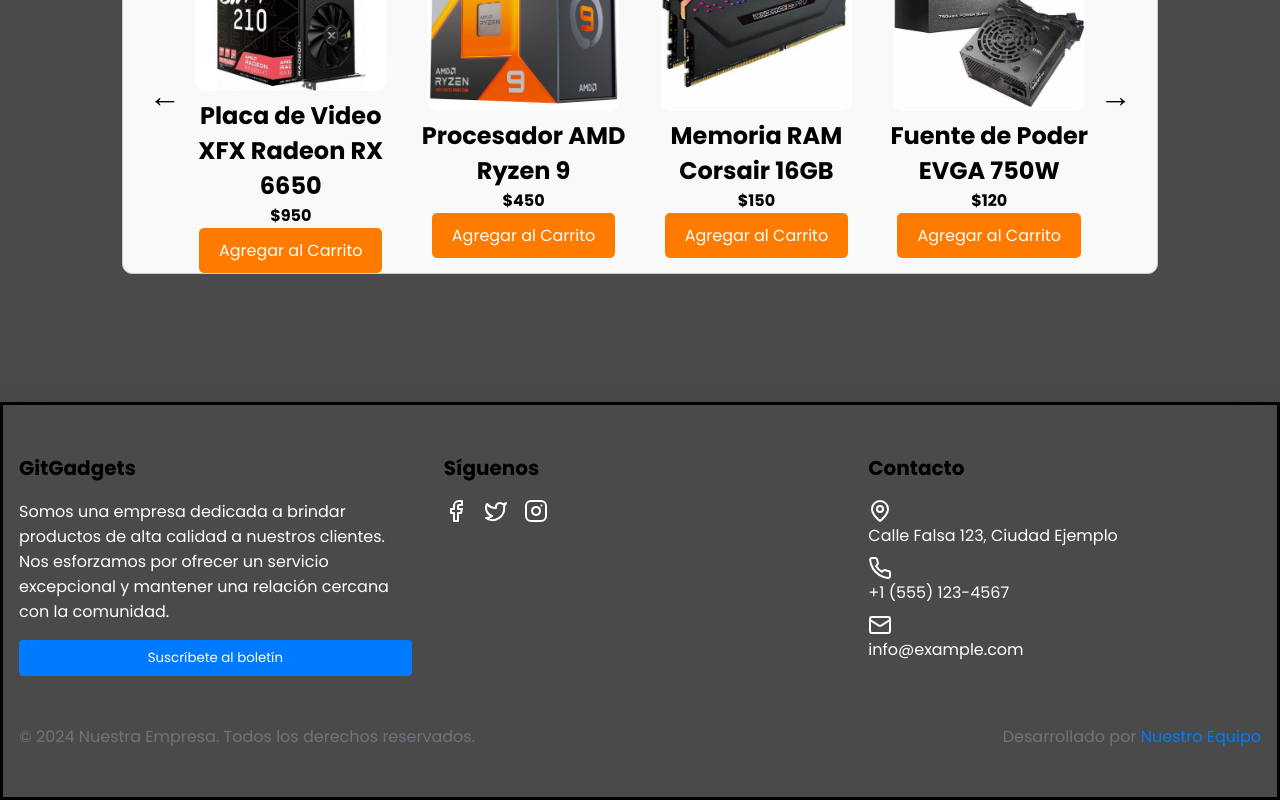
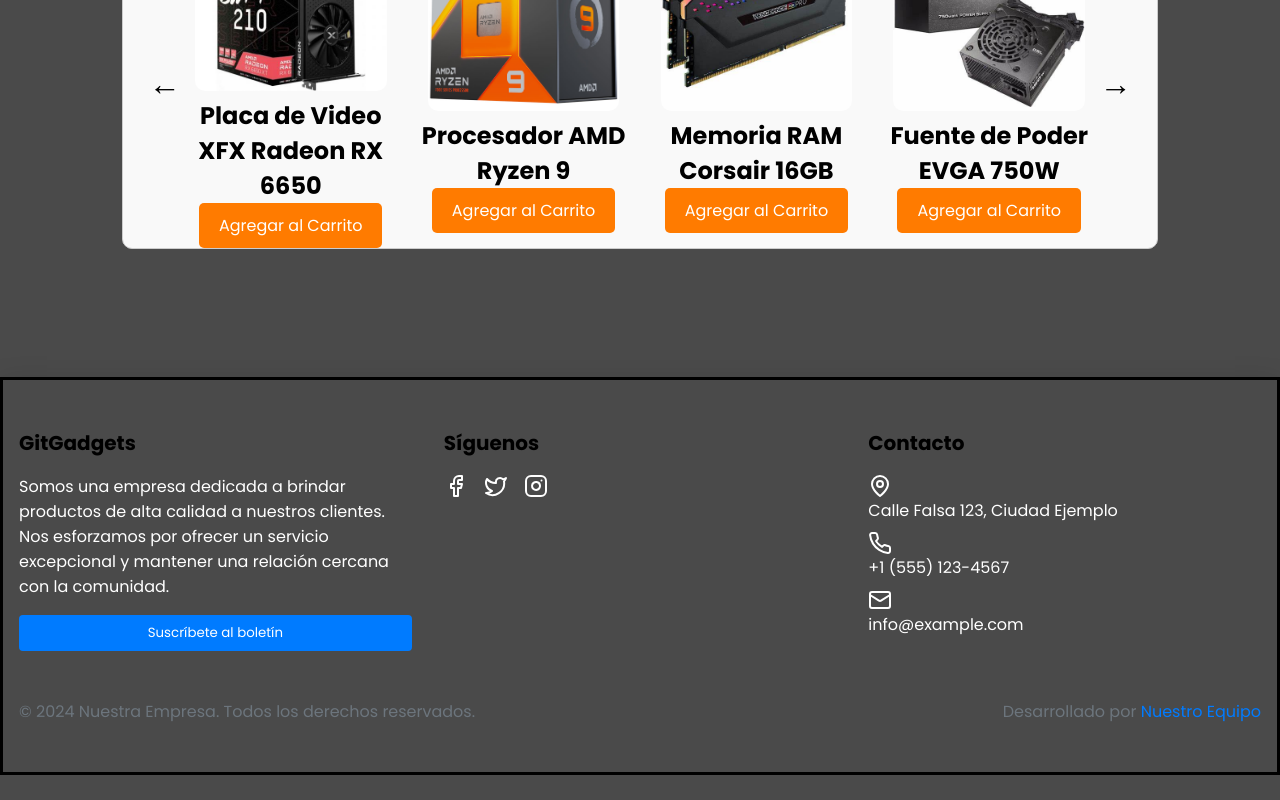
Before and after one commit to EliasSoraire/ProgrammingPage, a React (Vite) app: page / in a window 1280 px wide. Shown: the part 1490-2290 px from the top of the page. After the commit the page ends 2265 px from the top, so only its background shows below. Built offline with nearby package versions, Linux system fonts and the light colour scheme.

Commit message:
Ultima hora

```diff
--- a/src/Componentes/Carrusel/SliderProduct.jsx
+++ b/src/Componentes/Carrusel/SliderProduct.jsx
@@ -32,7 +32,6 @@
                         <div className="slider-item" key={index}>
                             <img src={producto.imagen} alt={producto.nombre} />
                             <h2>{producto.nombre}</h2>
-                            <h4>${producto.precio}</h4>
                             <button className='agregar-carrito'>Agregar al Carrito</button>
                         </div>
                     ))}
```
